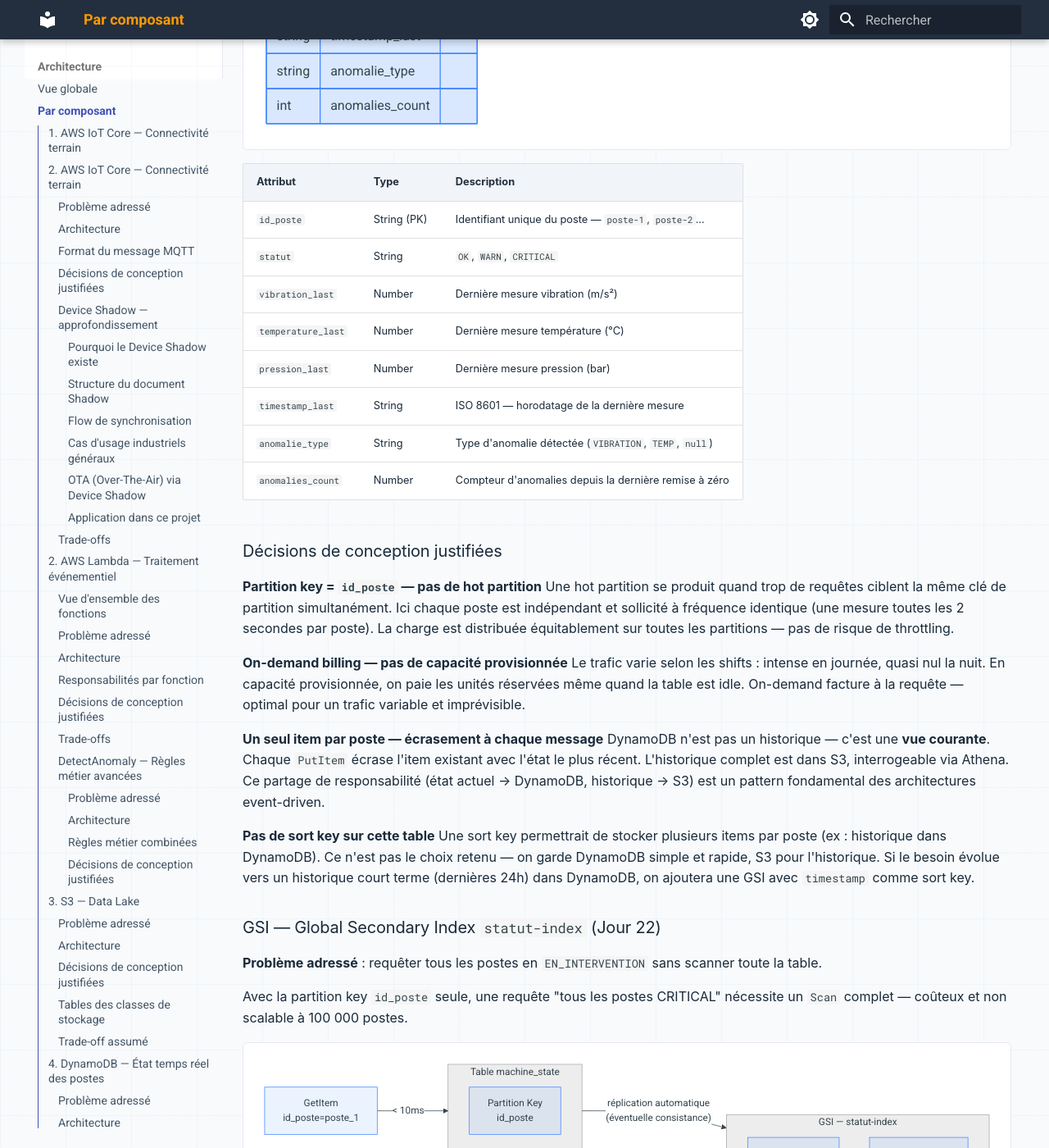
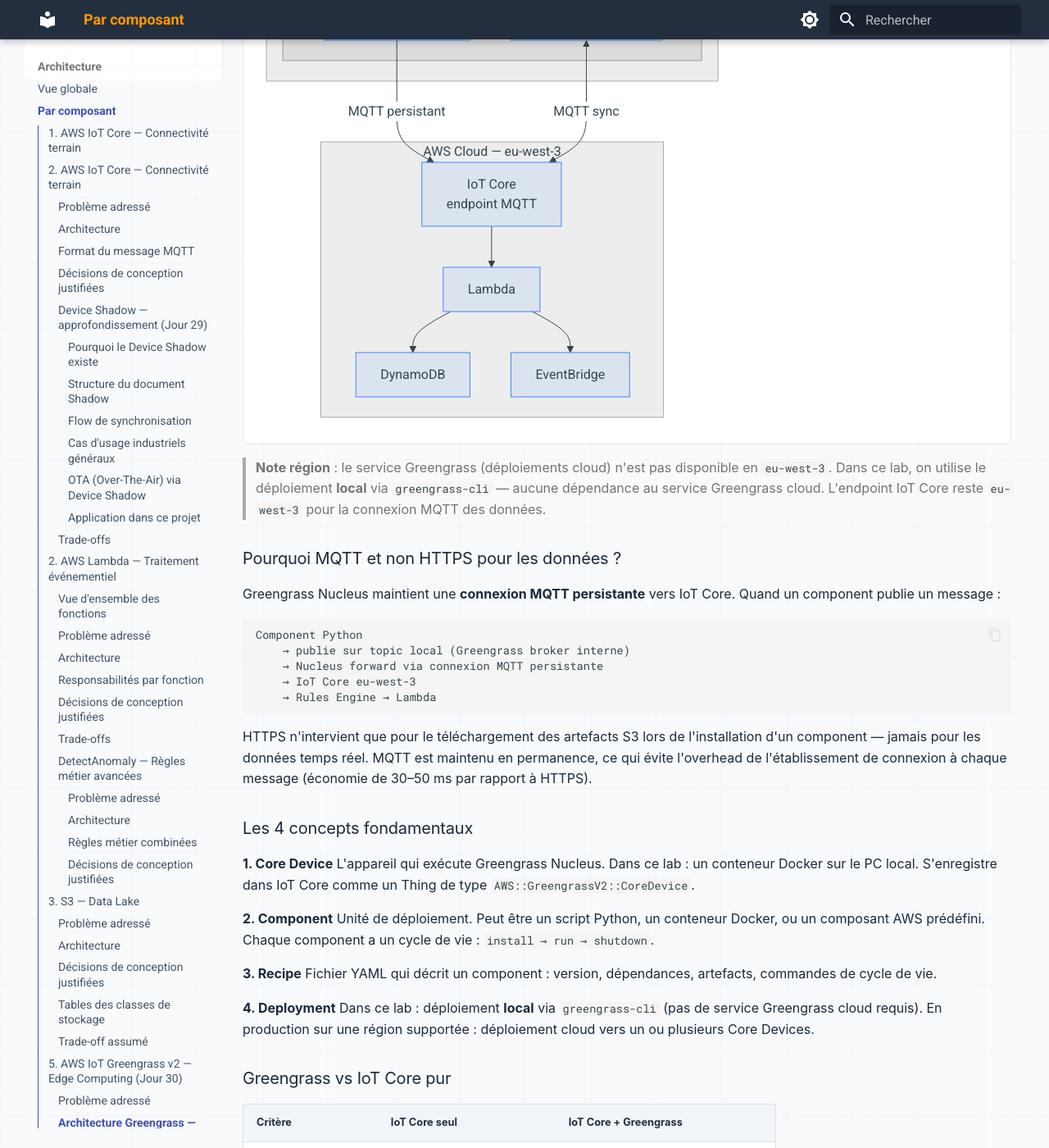
Before and after one commit to lansanconde/smart-assembly-line, an MkDocs documentation site: the page built from docs/architecture/components.md, in a window 1280 px wide and 1400 px high, scrolled down 14519 px. Shown: the whole window at 82% size. Built offline with MkDocs 1.6.1 and Material for MkDocs 9.7.7, drawn with Linux system fonts in a browser that asks for light colours; some of the changed text lies outside the part shown.

Commit message:
feat(jour30): edge computing — Mosquitto + analyzer filtre local
- greengrass.tf : Thing greengrass-core-poste, certificat X.509,
  IoT Policy (alerts + metrics), IAM TokenExchangeRole, RoleAlias
- docker-compose.yml : Mosquitto broker local (port 1885 host)
- Dockerfile : image Python analyzer edge component
- analyzer.py : filtre local WARN/CRITICAL → IoT Core MQTT
- publish_vibration_edge.py : simulateur → Mosquitto local (paho)
- mosquitto.conf : broker anonyme port 1883

Résultat validé : edge_filtered=true dans assembly-line/poste_1/alerts

Note: Greengrass runtime non dispo eu-west-3 + image Docker absente
→ Mosquitto + analyzer reproduit le même pattern edge computing

````diff
--- a/docs/architecture/components.md
+++ b/docs/architecture/components.md
@@ -131,7 +131,7 @@
 
 ---
 
-### Device Shadow — approfondissement
+### Device Shadow — approfondissement (Jour 29)
 
 #### Pourquoi le Device Shadow existe
 
@@ -485,7 +485,7 @@
 ### Tables des classes de stockage
 
 | Classe | Délai | Usage | Coût relatif |
-|---|---|---|---|
+|-|---|---|---|---|
 | S3 Standard | 0 – 30 jours | Données fraîches, accès fréquent | $$$ |
 | S3 Standard-IA | 30 – 90 jours | Historique récent, accès rare | $$ |
 | S3 Glacier | > 90 jours | Archivage réglementaire | $ |
@@ -502,131 +502,174 @@
 
 ---
 
-## 4. DynamoDB — État temps réel des postes
+## 5. AWS IoT Greengrass v2 — Edge Computing (Jour 30)
 
 ### Problème adressé
 
-Le système a besoin d'un accès **instantané** à l'état courant de chaque poste : statut, dernière mesure, dernière anomalie.
-S3 n'est pas adapté — il est conçu pour stocker, pas pour répondre en millisecondes à une requête par clé.
-RDS (PostgreSQL/MySQL) peut le faire, mais introduit un schéma rigide, un serveur à maintenir, et une latence plus variable.
-
-DynamoDB répond à ce besoin précis : **accès par clé primaire en < 10ms**, scalabilité automatique, zéro serveur à opérer.
-
-### Architecture
-
-```mermaid
-flowchart LR
-    LAMBDA[Lambda
-AnalyzeVibration] -->|PutItem| DDB
-
-    subgraph DDB["DynamoDB — machine_state"]
-        direction TB
-        PK["Partition Key
-id_poste"]
-        ATTRS["Attributs
-statut · vibration_last
-temperature_last · pression_last
-timestamp_last · anomalie_type
-anomalies_count"]
-    end
-
-    API[Spring Boot API] -->|GetItem
-id_poste=poste-1| DDB
-    DDB -->|État courant| API
-```
-
-### Modèle de données
-
-```mermaid
-erDiagram
-    MACHINE_STATE {
-        string id_poste PK
-        string statut
-        float  vibration_last
-        float  temperature_last
-        float  pression_last
-        string timestamp_last
-        string anomalie_type
-        int    anomalies_count
-    }
-```
-
-| Attribut | Type | Description |
+Sans Greengrass, chaque mesure capteur fait un aller-retour cloud :
+
+```
+Capteur → IoT Core (cloud) → Lambda → DynamoDB
+```
+
+À 1 mesure/2s × 3 postes = **1 440 messages/heure** remontent vers le cloud, y compris les mesures `OK` qui n'ont aucune valeur pour le monitoring.
+
+Trois problèmes concrets :
+- **Latence** : 50–200 ms aller-retour cloud pour chaque décision. Insuffisant pour un arrêt d'urgence machine.
+- **Coût** : facturation IoT Core à chaque message, même les mesures normales.
+- **Résilience** : si le réseau tombe, plus aucune décision locale n'est possible.
+
+Greengrass résout les trois en déplaçant l'intelligence au plus près du capteur.
+
+### Architecture Greengrass — Docker sur PC local
+
+```mermaid
+flowchart TD
+    subgraph PC["PC Local (Windows) — Docker"]
+        subgraph CONTAINER["Conteneur Greengrass"]
+            GG[Greengrass Nucleus\nruntime]
+            COMP[Component\nsmart-assembly-analyzer\nPython]
+            SHADOW_LOCAL[Shadow Manager\nsync local]
+            STREAM[Stream Manager\nbuffer hors-ligne]
+        end
+        SIM[publish_vibration.py\nsimulateur capteur]
+        SIM -->|MQTT local :8883| GG
+        GG --> COMP
+        COMP -->|analyse locale| SHADOW_LOCAL
+        COMP -->|WARN/CRITICAL seulement| STREAM
+    end
+
+    subgraph CLOUD["AWS Cloud — eu-west-3"]
+        IOT[IoT Core\nendpoint MQTT]
+        LAMBDA[Lambda]
+        DDB[DynamoDB]
+        EB[EventBridge]
+    end
+
+    STREAM -->|MQTT persistant| IOT
+    SHADOW_LOCAL <-->|MQTT sync| IOT
+    IOT --> LAMBDA
+    LAMBDA --> DDB
+    LAMBDA --> EB
+```
+
+> **Note région** : le service Greengrass (déploiements cloud) n'est pas disponible en `eu-west-3`.
+> Dans ce lab, on utilise le déploiement **local** via `greengrass-cli` — aucune dépendance au service Greengrass cloud.
+> L'endpoint IoT Core reste `eu-west-3` pour la connexion MQTT des données.
+
+### Pourquoi MQTT et non HTTPS pour les données ?
+
+Greengrass Nucleus maintient une **connexion MQTT persistante** vers IoT Core. Quand un component publie un message :
+
+```
+Component Python
+    → publie sur topic local (Greengrass broker interne)
+    → Nucleus forward via connexion MQTT persistante
+    → IoT Core eu-west-3
+    → Rules Engine → Lambda
+```
+
+HTTPS n'intervient que pour le téléchargement des artefacts S3 lors de l'installation d'un component — jamais pour les données temps réel. MQTT est maintenu en permanence, ce qui évite l'overhead de l'établissement de connexion à chaque message (économie de 30–50 ms par rapport à HTTPS).
+
+### Les 4 concepts fondamentaux
+
+**1. Core Device**
+L'appareil qui exécute Greengrass Nucleus. Dans ce lab : un conteneur Docker sur le PC local. S'enregistre dans IoT Core comme un Thing de type `AWS::GreengrassV2::CoreDevice`.
+
+**2. Component**
+Unité de déploiement. Peut être un script Python, un conteneur Docker, ou un composant AWS prédéfini. Chaque component a un cycle de vie : `install → run → shutdown`.
+
+**3. Recipe**
+Fichier YAML qui décrit un component : version, dépendances, artefacts, commandes de cycle de vie.
+
+**4. Deployment**
+Dans ce lab : déploiement **local** via `greengrass-cli` (pas de service Greengrass cloud requis). En production sur une région supportée : déploiement cloud vers un ou plusieurs Core Devices.
+
+### Greengrass vs IoT Core pur
+
+| Critère | IoT Core seul | IoT Core + Greengrass |
 |---|---|---|
-| `id_poste` | String (PK) | Identifiant unique du poste — `poste-1`, `poste-2`... |
-| `statut` | String | `OK`, `WARN`, `CRITICAL` |
-| `vibration_last` | Number | Dernière mesure vibration (m/s²) |
-| `temperature_last` | Number | Dernière mesure température (°C) |
-| `pression_last` | Number | Dernière mesure pression (bar) |
-| `timestamp_last` | String | ISO 8601 — horodatage de la dernière mesure |
-| `anomalie_type` | String | Type d'anomalie détectée (`VIBRATION`, `TEMP`, `null`) |
-| `anomalies_count` | Number | Compteur d'anomalies depuis la dernière remise à zéro |
-
-### Décisions de conception justifiées
-
-**Partition key = `id_poste` — pas de hot partition**
-Une hot partition se produit quand trop de requêtes ciblent la même clé de partition simultanément.
-Ici chaque poste est indépendant et sollicité à fréquence identique (une mesure toutes les 2 secondes par poste).
-La charge est distribuée équitablement sur toutes les partitions — pas de risque de throttling.
-
-**On-demand billing — pas de capacité provisionnée**
-Le trafic varie selon les shifts : intense en journée, quasi nul la nuit.
-En capacité provisionnée, on paie les unités réservées même quand la table est idle.
-On-demand facture à la requête — optimal pour un trafic variable et imprévisible.
-
-**Un seul item par poste — écrasement à chaque message**
-DynamoDB n'est pas un historique — c'est une **vue courante**.
-Chaque `PutItem` écrase l'item existant avec l'état le plus récent.
-L'historique complet est dans S3, interrogeable via Athena.
-Ce partage de responsabilité (état actuel → DynamoDB, historique → S3) est un pattern fondamental des architectures event-driven.
-
-**Pas de sort key sur cette table**
-Une sort key permettrait de stocker plusieurs items par poste (ex : historique dans DynamoDB).
-Ce n'est pas le choix retenu — on garde DynamoDB simple et rapide, S3 pour l'historique.
-Si le besoin évolue vers un historique court terme (dernières 24h) dans DynamoDB, on ajoutera une GSI avec `timestamp` comme sort key.
-
-### GSI — Global Secondary Index `statut-index` (Jour 22)
-
-**Problème adressé** : requêter tous les postes en `EN_INTERVENTION` sans scanner toute la table.
-
-Avec la partition key `id_poste` seule, une requête "tous les postes CRITICAL" nécessite un `Scan` complet — coûteux et non scalable à 100 000 postes.
-
-```mermaid
-flowchart LR
-    subgraph TABLE["Table machine_state"]
-        PK["Partition Key\nid_poste"]
-    end
-
-    subgraph GSI["GSI — statut-index"]
-        GPK["Partition Key\nstatut"]
-        ITEMS["Items projetés\nALL attributes"]
-    end
-
-    TABLE -->|"réplication automatique\n(éventuelle consistance)"| GSI
-
-    Q1["GetItem\nid_poste=poste_1"] -->|"< 10ms"| TABLE
-    Q2["Query\nstatut=EN_INTERVENTION"] -->|"< 10ms"| GSI
-```
-
-**Comportement du GSI :**
-
-| Requête | Sans GSI | Avec GSI |
+| Latence décision | 50–200 ms (aller-retour cloud) | < 5 ms (local) |
+| Dépendance réseau | Totale | Optionnelle |
+| Coût bande passante | Élevé (toutes les mesures) | Faible (WARN/CRITICAL seulement) |
+| Résilience hors-ligne | Aucune | Stream Manager bufferise |
+| ML inference au edge | Non | Oui (TinyML, ONNX) |
+| Protocole cloud | MQTT | MQTT (connexion persistante Nucleus) |
+
+### Application au projet
+
+**Flux actuel (sans Greengrass) :**
+```
+Capteur → IoT Core → Lambda → DynamoDB/EventBridge
+1 440 messages/heure vers le cloud (OK + WARN + CRITICAL)
+```
+
+**Flux cible (avec Greengrass sur Docker local) :**
+```
+Capteur → Greengrass Component (analyse locale)
+              ├── OK → ignoré localement (≈80% des messages)
+              └── WARN/CRITICAL → IoT Core (MQTT) → Lambda → DynamoDB/EventBridge
+```
+
+Réduction estimée : **80–90% du trafic cloud** supprimé. Décisions locales en < 5 ms.
+
+**Components déployés :**
+
+| Component | Source | Rôle |
 |---|---|---|
-| `GetItem id_poste=poste_1` | Partition key → 1 lecture | — |
-| `Query statut=EN_INTERVENTION` | `Scan` toute la table | `Query` sur GSI → rapide |
-| Coût à 100 000 postes | O(n) lectures | O(k) où k = postes EN_INTERVENTION |
-
-**Consistance éventuelle du GSI**
-Le GSI est mis à jour de façon asynchrone après chaque `PutItem`/`UpdateItem` sur la table principale.
-Délai typique : quelques millisecondes à quelques secondes sous charge.
-**Impact** : une requête sur `statut-index` peut rater un poste passé `EN_INTERVENTION` dans la dernière seconde.
-**Acceptable** pour une vue de supervision — pas acceptable pour un système de facturation ou de sécurité critique.
-
-**Hot partition assumée et mitigée**
-`statut` n'a que 3 valeurs (`OK`, `WARN`, `CRITICAL`, `EN_INTERVENTION`) — faible cardinalité.
-En pic, toutes les écritures `EN_INTERVENTION` convergent sur la même partition GSI.
-Mitigation si le volume l'exige : **write sharding** — `statut#0`, `statut#1`... pour distribuer la charge, puis `UNION` des résultats côté application.
-Non implémenté ici (volume actuel < 100 postes), documenté pour l'entretien.
+| `smart-assembly-analyzer` | Custom Python | Analyse locale, filtre les OK |
+| `aws.greengrass.ShadowManager` | AWS managed | Sync Device Shadow local ↔ cloud |
+| `aws.greengrass.StreamManager` | AWS managed | Buffer WARN/CRITICAL si réseau indisponible |
+
+### Infrastructure lab (Jour 30)
+
+| Ressource | Détail |
+|---|---|
+| Edge device | Docker sur PC Windows (pas EC2 — edge réaliste, zéro coût) |
+| IoT Thing | `greengrass-core-poste` enregistré dans IoT Core eu-west-3 |
+| Certificat | X.509 généré par IoT Core, monté dans le conteneur Docker |
+| Déploiement | Local via `greengrass-cli` (Greengrass cloud non dispo eu-west-3) |
+| IAM Role | Rôle EC2/device avec policies `AWSGreengrassV2TokenExchangeRoleAccess` |
+
+### Recipe du component `smart-assembly-analyzer`
+
+```yaml
+RecipeFormatVersion: "2020-01-25"
+ComponentName: smart-assembly-analyzer
+ComponentVersion: "1.0.0"
+ComponentDescription: "Analyse locale des métriques — filtre les OK, publie WARN/CRITICAL vers IoT Core"
+
+ComponentDependencies:
+  aws.greengrass.ShadowManager:
+    VersionRequirement: ">=2.0.0"
+    DependencyType: SOFT
+
+Manifests:
+  - Platform:
+      os: linux
+    Lifecycle:
+      Install:
+        Script: pip3 install awsiotsdk --break-system-packages
+      Run:
+        Script: python3 {artifacts:path}/analyzer.py
+    Artifacts:
+      - URI: s3://smart-assembly-artifacts/components/analyzer.py
+```
+
+### Flux OTA via Greengrass
+
+Greengrass gère nativement les mises à jour de logiciels embarqués :
+
+```
+1. Ingénieur pousse nouvelle version du component sur S3
+2. Crée un nouveau Deployment (local ou cloud selon région)
+3. Greengrass Nucleus télécharge via HTTPS (artefacts S3 uniquement)
+4. Installe et démarre le nouveau component
+5. Rollback automatique si le component ne démarre pas
+```
+
+Avantage vs OTA via Device Shadow seul : Greengrass gère le téléchargement, la validation de checksum et le rollback sans code custom.
+
 
 ### Trade-offs
 
--- /dev/null
+++ b/src/greengrass/mosquitto/mosquitto.conf
@@ -0,0 +1,6 @@
+# Mosquitto — broker MQTT local (edge)
+# Port 1883, sans TLS (réseau local uniquement)
+listener 1883
+allow_anonymous true
+log_type all
+log_dest stdout
````
Also changed, not shown: src/greengrass/config.yaml (added, +21 -0 lines), src/greengrass/docker-compose.yml (added, +42 -0 lines), 4 other files.
